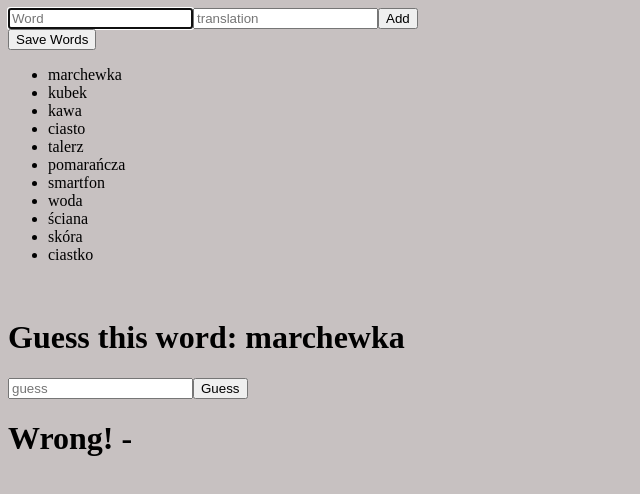
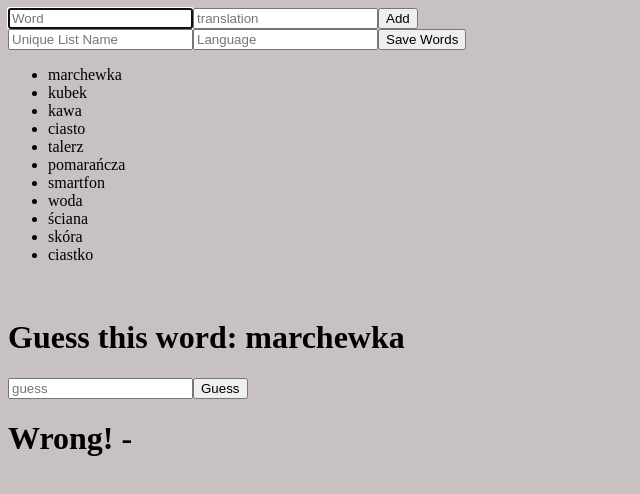
Before and after one commit to sylvestertarnowski/words-learning-app, a React (Create React App) app: page / in a window 1280 px wide. Shown: the top 494 px of the page, without its empty margins (0-640 px from the left). Built offline with nearby package versions, Linux system fonts and the light colour scheme; no server answers.

Commit message:
Add POST method to save current list in database

```diff
--- a/src/PostWords.js
+++ b/src/PostWords.js
@@ -4,18 +4,55 @@ class PostWords extends Component {
     constructor(props) {
         super(props);
         this.state = {
+            name: "",
+            language: "",
             list: props.data
         }
         this.handleSave = this.handleSave.bind(this);
+        this.handleChange = this.handleChange.bind(this);
     }
 
-    handleSave() {
-        console.log(this.state.list)
+    handleSave(event) {
+        event.preventDefault();
+        fetch('/words/add' , {
+            method: 'POST',
+            headers: {
+                'Accept': 'application/json',
+                'Content-Type': 'application/json'
+            },
+            body: JSON.stringify(this.state)
+        })
+        .then(res => res.json())
+        .then(data => console.log(data))
+        .catch(err => console.error(err))
+    }
+
+    handleChange(event) {
+        const {name, value} = event.target;
+        this.setState({
+            [name]: value
+        })
     }
 
     render() {
         return (
-            <button type="submit" onClick={this.handleSave}>Save Words</button>
+            <div>
+                <input
+                    type="text"
+                    value={this.state.name}
+                    name="name"
+                    onChange={this.handleChange}
+                    placeholder="Unique List Name"
+                />
+                <input
+                    type="text"
+                    value={this.state.language}
+                    name="language"
+                    onChange={this.handleChange}
+                    placeholder="Language"
+                />
+                <button type="submit" onClick={this.handleSave}>Save Words</button>
+            </div>
         )
     }
 }
```
